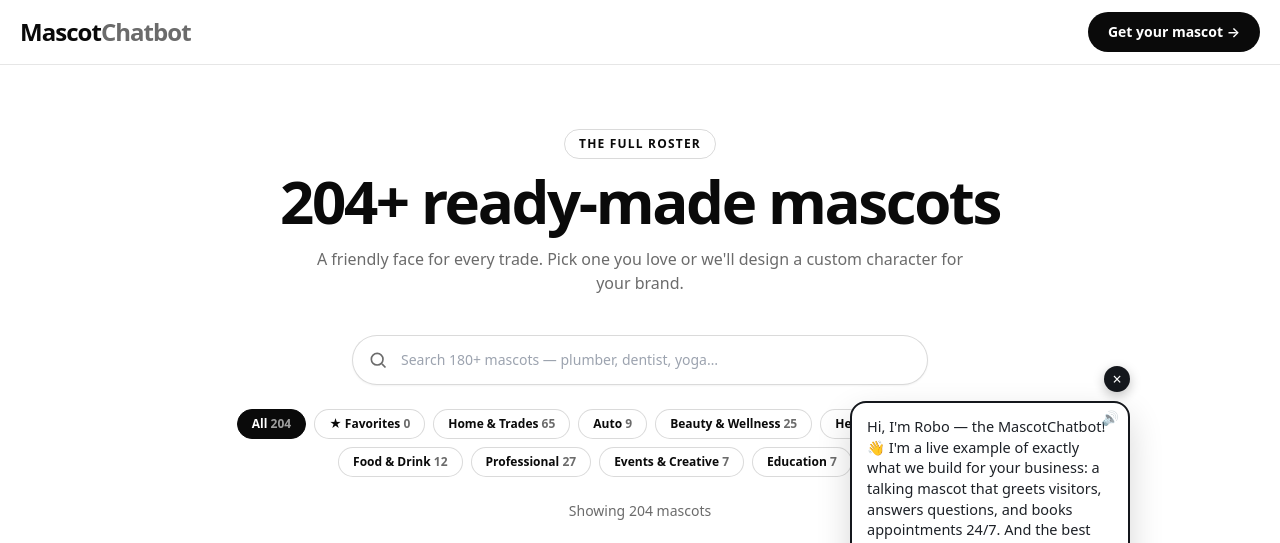
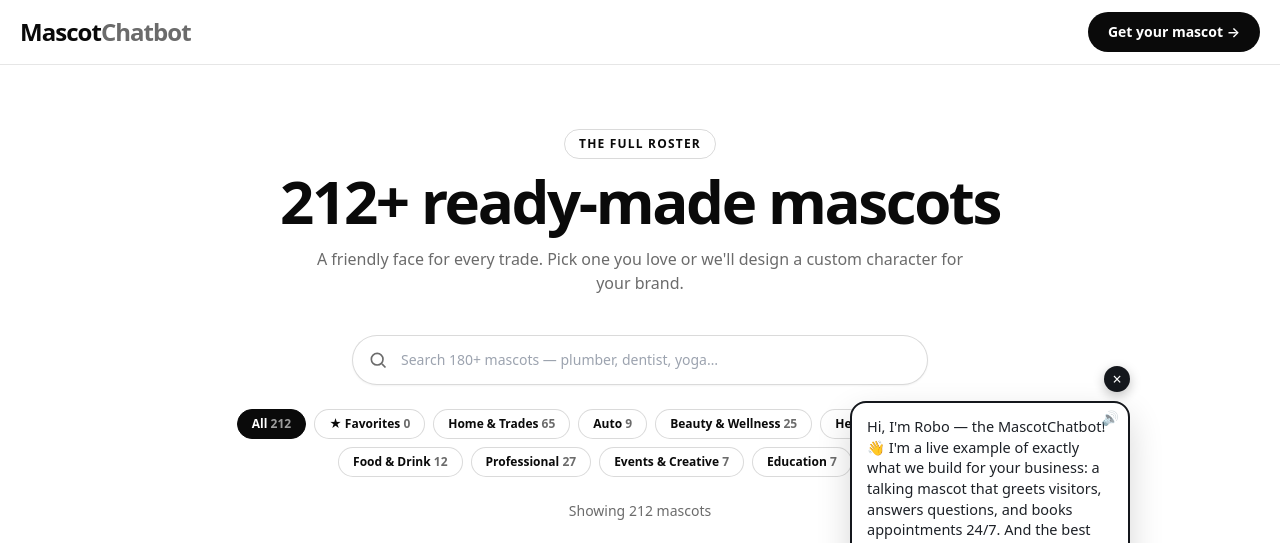
Before and after one commit to randallgorham/mascotchatbot-site, a Next.js app in the folder mascotchatbot-site/: page /gallery in a window 1280 px wide. Shown: the top 543 px of the page. Built offline with nearby package versions, Linux system fonts and the light colour scheme; no server answers.

Commit message:
Add files via upload

```diff
--- a/mascotchatbot-site/app/gallery/page.tsx
+++ b/mascotchatbot-site/app/gallery/page.tsx
@@ -213,6 +213,14 @@
   { img: "233-bakery-owner", niche: "Bakery Owner" },
   { img: "234-consignment-shop-owner", niche: "Consignment Shop Owner" },
   { img: "235-florist", niche: "Florist" },
+  { img: "236-bulldog", niche: "Bulldog mascot" },
+  { img: "237-lion", niche: "Lion mascot" },
+  { img: "238-eagle", niche: "Eagle mascot" },
+  { img: "239-bear", niche: "Bear mascot" },
+  { img: "240-fox", niche: "Fox mascot" },
+  { img: "241-owl", niche: "Owl mascot" },
+  { img: "242-tiger", niche: "Tiger mascot" },
+  { img: "243-wolf", niche: "Wolf mascot" },
 ];
 
 export default function GalleryPage() {
```
